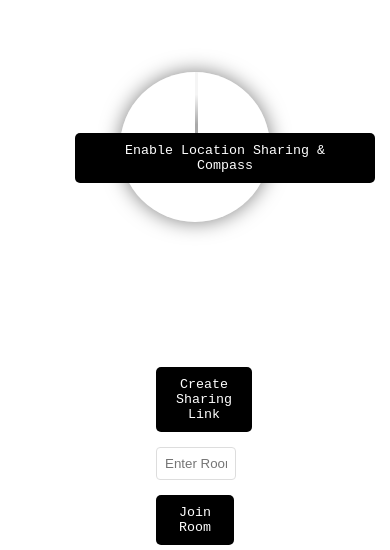
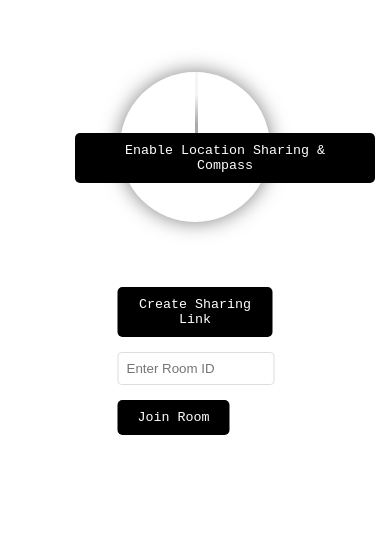
Before and after one commit to halfabluebanana/floating-compass-4, a website: page public/index.html in a window 390 px wide. Shown: the part 294-844 px from the top of the page. Drawn offline with nearby package versions, Linux system fonts and the light colour scheme; no server answers.

Commit message:
updated style

```diff
--- a/public/styles.css
+++ b/public/styles.css
@@ -318,14 +318,14 @@ body, html {
     }
 
 
-
       .room-controls {
         top: auto;
-        bottom: -30px;
+        bottom: 80px;
         right: 50%;
         transform: translateX(50%);
-        width: 20%;
-        max-width: 100px;
+        max-width: 40vw;
+        max-width: 200px;
+
     }
 
       #app {
```
